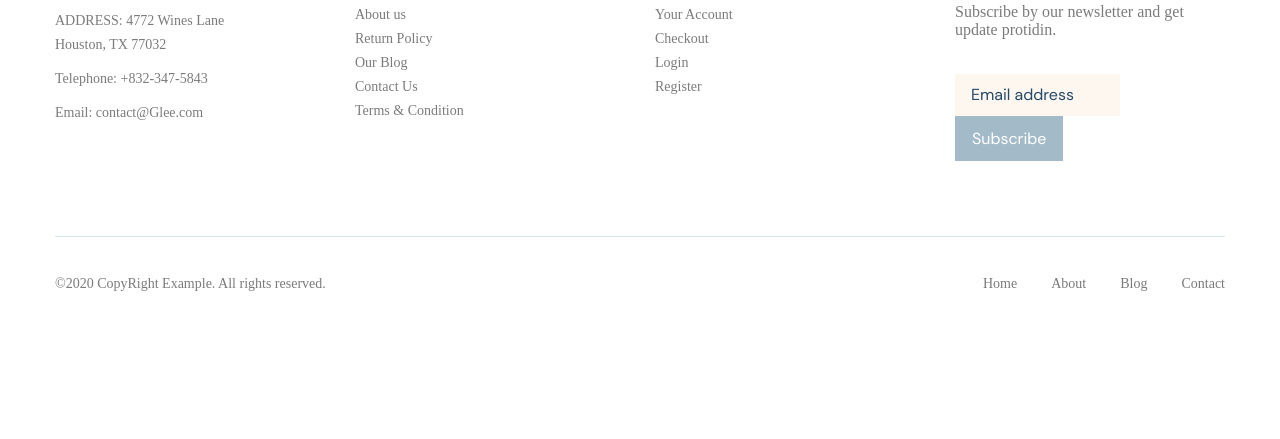
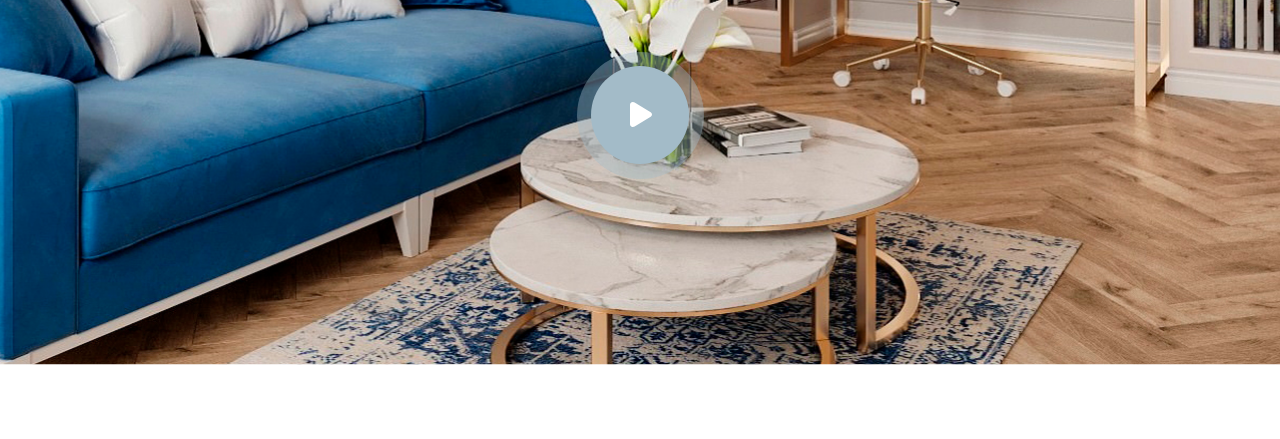
Before and after one commit to ITfrontTop/glee-maket, a website: page app/index.html in a window 1280 px wide. Shown: the part 3839-4278 px from the top of the page. Before the commit the page ends 4170 px from the top, so only its background shows below. Drawn offline with nearby package versions, Linux system fonts and the light colour scheme; files that its build step writes are made by us from their sources.

Commit message:
added section video-desing

```diff
--- a/app/index.html
+++ b/app/index.html
@@ -582,7 +582,13 @@
             </div>
         </section>
 
-
+        <section class="video-desing">
+            <div class="video-desing__inner">
+                <a class="video-desing__play" href="#">
+                    <img class="video-desing__play-img" src="images/icons/video-desing-play.svg" alt="play video">
+                </a>
+            </div>
+        </section>
 
     </main>
     <footer class="footer">
--- a/app/scss/style.scss
+++ b/app/scss/style.scss
@@ -453,7 +453,7 @@
             position: absolute;
             width: 23px;
             height: 10px;
-            background-image: url('../images/arrow-btn-blue.svg');
+            background-image: url('../images/icons/arrow-btn-blue.svg');
             background-repeat: no-repeat;
             top: 19px;
             right: 19px;
@@ -525,9 +525,24 @@
         line-height: 20px;
         color: $btn;
     }
+}
 
+.video-desing {
+    height: 500px;
+    background-color: #e6e6e6;
+    background-image: url('../images/video-desing-bg.jpg');
+    background-repeat: no-repeat;
+    background-position: center center;
+    background-size: cover;
+    &__inner {
+        height: 500px;
+        display: flex;
+        justify-content: center;
+        align-items: center;
+    }
 }
 
 
 
+
 @import 'media';
```
Also changed, not shown: app/images/icons/arrow-btn-blue.svg (renamed from app/images/arrow-btn-blue.svg), app/images/icons/video-desing-play.svg (added), app/images/video-desing-bg.jpg (added).
